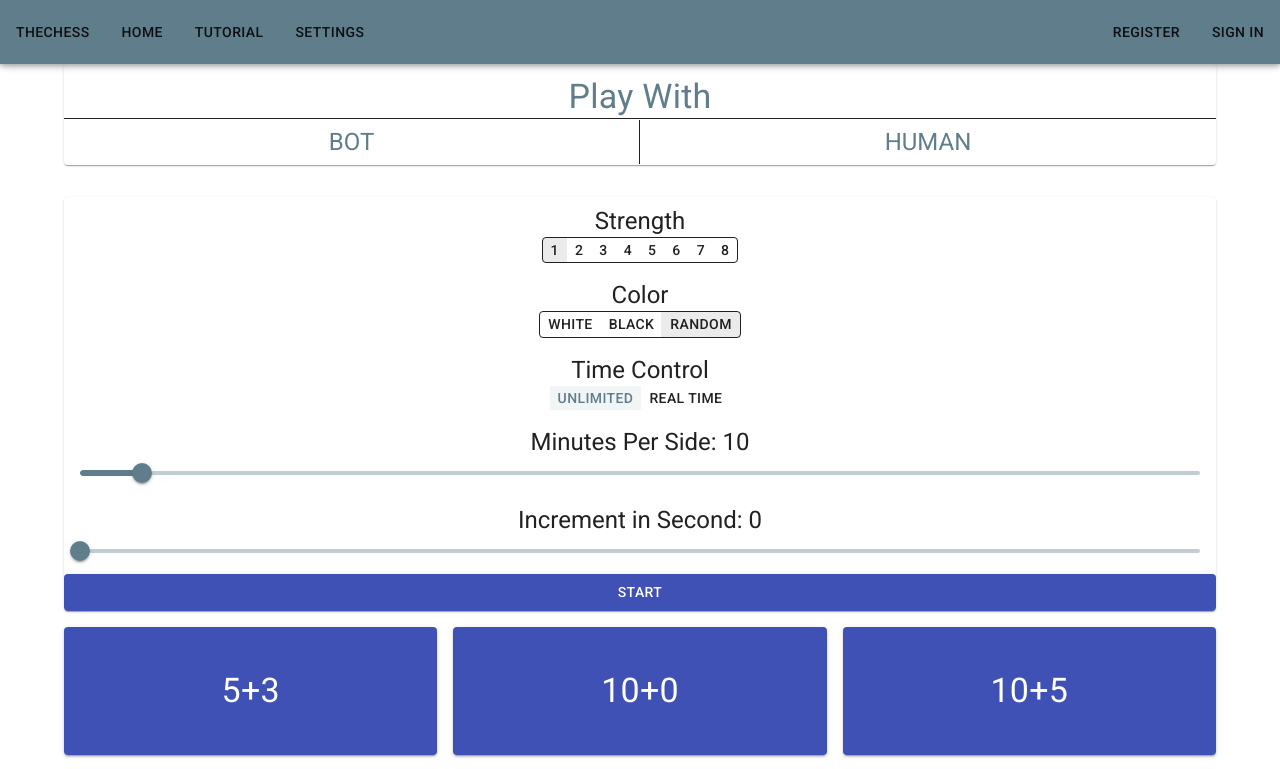
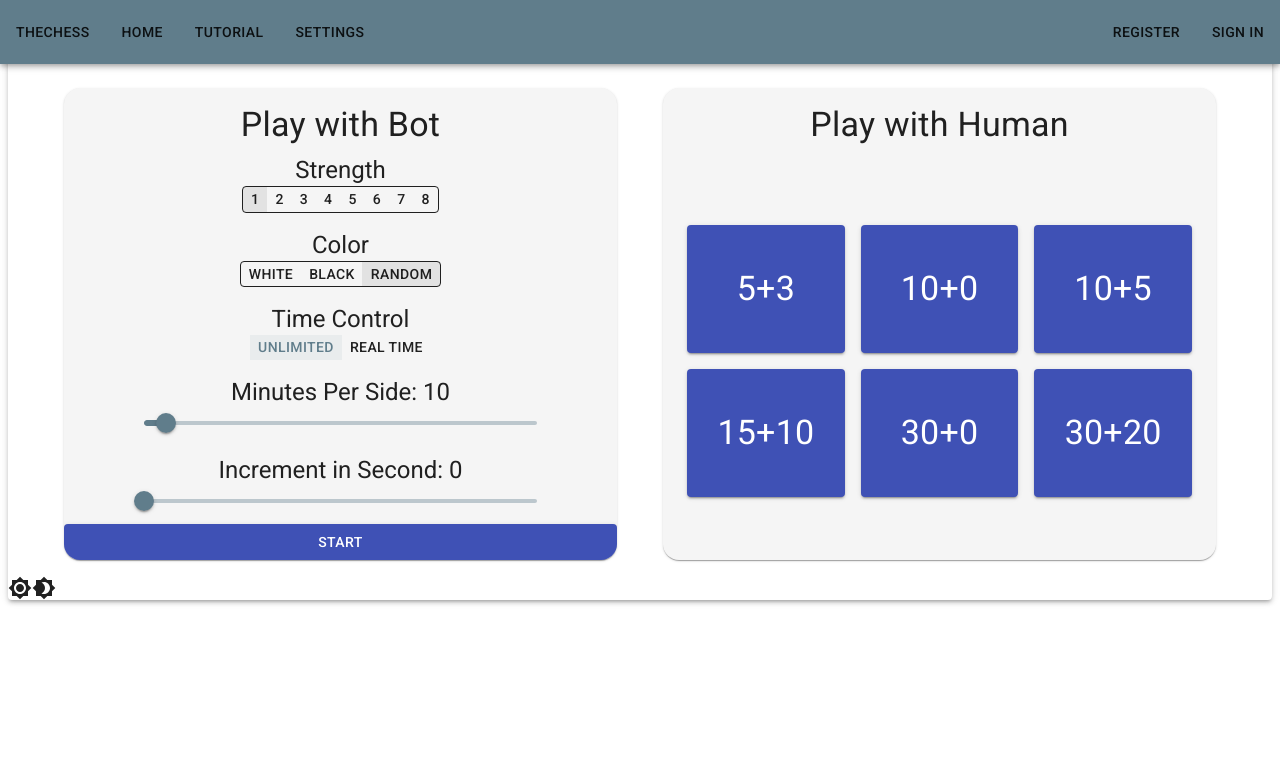
Before and after one commit to MarcelJulian/the-chess, a React (Create React App) app in the folder src/main/frontend/: page / in a window 1280 px wide. Shown: the top 769 px of the page. Built offline with nearby package versions, Linux system fonts and the light colour scheme.

Commit message:
refactor: :lipstick: change home and human styling

```diff
--- a/src/main/frontend/src/app.jsx
+++ b/src/main/frontend/src/app.jsx
@@ -1,21 +1,14 @@
 import React, { useState } from "react";
 
-import { GridItem } from "@chakra-ui/react";
 import { blue, brown, deepOrange } from "@material-ui/core/colors";
 import Brightness4Icon from "@mui/icons-material/Brightness4";
 import Brightness7Icon from "@mui/icons-material/Brightness7";
 import Box from "@mui/material/Box";
-import Button from "@mui/material/Button";
-import { blueGrey, green } from "@mui/material/colors";
-import Container from "@mui/material/Container";
-import Grid from "@mui/material/Grid";
+import { blueGrey, green, grey } from "@mui/material/colors";
 import IconButton from "@mui/material/IconButton";
 import Paper from "@mui/material/Paper";
 import { createTheme, ThemeProvider, styled } from "@mui/material/styles";
-import Switch from "@mui/material/Switch";
-import Typography from "@mui/material/Typography";
-import { height, width } from "@mui/system";
-import { BrowserRouter, Routes, Route } from "react-router-dom";
+import { Routes, Route } from "react-router-dom";
 
 import GBoard from "./components/Board";
 import NavBar from "./components/NavBar";
@@ -53,7 +46,12 @@ export default function App() {
   const greenTheme = createTheme({
     palette: {
       primary: blueGrey,
-      secondary: brown
+      secondary: brown,
+      neutral: {
+        dark: grey[900],
+        main: grey[500],
+        light: grey[100]
+      }
     }
   });
   const theme = createTheme({
@@ -77,16 +75,16 @@ export default function App() {
 
       <Paper elevation={3} style={{ height: "100%" }}>
         <NavBar />
-        <HomePage />
-        <HumanPage />
-        <SettingsPageDialog />
-        <GBoard />
+        {/* <HomePage /> */}
+        {/* <HumanPage /> */}
+        {/* <SettingsPageDialog />
+        <GBoard /> */}
         <Routes>
           {/* <Route path="/" element={<NavBar />} /> */}
           {/* <Route path="/" element={<GBoard />} /> */}
           {/* <Route path="/" element={<HumanPage />} /> */}
           {/* <Route path="/" element={<HomePage />} /> */}
-          <Route path="/" element={<MainMenu />} />
+          <Route path="/" element={<HomePage />} />
           <Route path="/settings" element={<SettingsPageDialog />} />
         </Routes>
 
--- a/src/main/frontend/src/components/NavBar/index.jsx
+++ b/src/main/frontend/src/components/NavBar/index.jsx
@@ -40,7 +40,8 @@ function NavBar() {
   };
 
   return (
-    <AppBar>
+    <>
+      <AppBar position="fixed">
         <Toolbar disableGutters>
           <Box display="flex">
             <NavBarButton to="/" text="TheChess" />
@@ -88,6 +89,8 @@ function NavBar() {
           </Box>
         </Toolbar>
       </AppBar>
+      <Toolbar />
+    </>
   );
 }
 
--- a/src/main/frontend/src/index.jsx
+++ b/src/main/frontend/src/index.jsx
@@ -2,51 +2,16 @@ import "./index.css";
 
 import React from "react";
 
-import { ChakraProvider, GridItem } from "@chakra-ui/react";
-import { brown } from "@material-ui/core/colors";
-import Brightness4Icon from "@mui/icons-material/Brightness4";
-import Brightness7Icon from "@mui/icons-material/Brightness7";
-import Box from "@mui/material/Box";
-import Button from "@mui/material/Button";
-import { green } from "@mui/material/colors";
-import Container from "@mui/material/Container";
-import Grid from "@mui/material/Grid";
-import IconButton from "@mui/material/IconButton";
-import Paper from "@mui/material/Paper";
-import { createTheme, ThemeProvider, styled } from "@mui/material/styles";
-import Switch from "@mui/material/Switch";
-import Typography from "@mui/material/Typography";
-import { height, width } from "@mui/system";
 import ReactDOM from "react-dom";
-import { BrowserRouter, Routes, Route } from "react-router-dom";
+import { BrowserRouter } from "react-router-dom";
 
 import App from "./app";
-// import HumanPage from "pages/HumanPage";
-
-function Item(props) {
-  const { sx, ...other } = props;
-  return (
-    <Box
-      sx={{
-        p: 2,
-        // m: 1,
-        // borderRadius: 2,
-        fontSize: "1rem",
-        fontWeight: "700",
-        ...sx
-      }}
-      {...other}
-    />
-  );
-}
 
 ReactDOM.render(
   <React.StrictMode>
-    <ChakraProvider>
-      <BrowserRouter>
-        <App />
-      </BrowserRouter>
-    </ChakraProvider>
+    <BrowserRouter>
+      <App />
+    </BrowserRouter>
     {/* <MainMenu /> */}
     {/* <SettingsPageDialog /> */}
   </React.StrictMode>,
--- a/src/main/frontend/src/pages/HomePage/index.jsx
+++ b/src/main/frontend/src/pages/HomePage/index.jsx
@@ -1,9 +1,10 @@
 import React, { useState } from "react";
 
+import { background } from "@chakra-ui/react";
 import Box from "@mui/material/Box";
 import Button from "@mui/material/Button";
 import Card from "@mui/material/Card";
-import { amber, deepOrange, grey } from "@mui/material/colors";
+import { grey } from "@mui/material/colors";
 import Container from "@mui/material/Container";
 import Grid from "@mui/material/Grid";
 import Slider from "@mui/material/Slider";
@@ -11,6 +12,9 @@ import { ThemeProvider, useTheme, createTheme } from "@mui/material/styles";
 import ToggleButton from "@mui/material/ToggleButton";
 import ToggleButtonGroup from "@mui/material/ToggleButtonGroup";
 import Typography from "@mui/material/Typography";
+import { borderRadius } from "@mui/system";
+
+import HumanPage from "../HumanPage";
 
 function SectionBox(props) {
   return (
@@ -30,6 +34,14 @@ function SectionBoxTitle({ label }) {
     <Typography variant="h5" sx={{ marginBottom: "0.5rem" }}>
       {label}
     </Typography>
+  );
+}
+
+function CardTitle({ label }) {
+  return (
+    <Box display="flex" justifyContent="center">
+      <Typography variant="h4">{label}</Typography>
+    </Box>
   );
 }
 
@@ -60,6 +72,8 @@ function BotColorButtonGroup({ botColor, handleBotColorChange }) {
     </ToggleButtonGroup>
   );
 }
+
+// TODO: refactor
 
 function HomePage() {
   // replace with store
@@ -108,10 +122,10 @@ function HomePage() {
   };
 
   return (
-    <Box sx={{ marginTop: "5%" }}>
+    <Box sx={{ marginTop: "1rem" }}>
       <Container>
         {/* Container Atas */}
-        <Card elevation={1} sx={{ marginBottom: "2rem" }}>
+        {/* <Card elevation={1} sx={{ marginBottom: "2rem" }}>
           <Box
             display="flex"
             flexDirection="column"
@@ -171,11 +185,25 @@ function HomePage() {
               </Button>
             </Box>
           </Box>
-        </Card>
+        </Card> */}
+        {/* Container Bawah */}
 
-        {/* Container Bawah */}
-        <Card sx={{ marginBottom: "1rem" }}>
-          <Box display="flex" flexDirection="column">
+        <Box display="flex" justifyContent="space-between">
+          <Card
+            sx={{
+              marginBottom: "1rem",
+              borderRadius: "16px",
+              width: "48%",
+              paddingTop: "1rem",
+              backgroundColor: grey[100]
+            }}
+          >
+            <CardTitle label="Play with Bot" />
+            <Box
+              display="flex"
+              flexDirection="column"
+              sx={{ paddingX: "4rem" }}
+            >
               {/* Box Strength Level AI */}
               <SectionBox>
                 <SectionBoxTitle label="Strength" />
@@ -232,9 +260,12 @@ function HomePage() {
                   max={180}
                 />
               </SectionBox>
+            </Box>
             {/* Box START */}
+            <Box display="flex">
               <Button
                 variant="contained"
+                fullWidth
                 disabled={
                   botTimeControlMinute === 0 && botTimeControlIncrement === 0
                 }
@@ -243,6 +274,27 @@ function HomePage() {
               </Button>
             </Box>
           </Card>
+          <Card
+            sx={{
+              marginBottom: "1rem",
+              borderRadius: "16px",
+              width: "48%",
+              backgroundColor: grey[100]
+            }}
+          >
+            <Box
+              display="flex"
+              flexDirection="column"
+              alignItems="center"
+              sx={{ height: "100%", paddingTop: "1rem" }}
+            >
+              <CardTitle label="Play with Human" />
+              <Box display="flex" alignItems="center" sx={{ height: "100%" }}>
+                <HumanPage />
+              </Box>
+            </Box>
+          </Card>
+        </Box>
       </Container>
     </Box>
   );
--- a/src/main/frontend/src/pages/HumanPage/index.jsx
+++ b/src/main/frontend/src/pages/HumanPage/index.jsx
@@ -1,10 +1,11 @@
 import React from "react";
 
-import Box from "@mui/material/Box";
 import Button from "@mui/material/Button";
 import Container from "@mui/material/Container";
 import Grid from "@mui/material/Grid";
+import { styled } from "@mui/material/styles";
 import Typography from "@mui/material/Typography";
+import { borderRadius } from "@mui/system";
 
 function TimeControlButton({ label }) {
   return (
@@ -39,14 +40,12 @@ function HumanPage() {
     ));
 
   return (
-    <Box>
     <Container>
       {/* Container Bawah */}
       <Grid container spacing={2}>
         {wrapWithGridItem(timeControlButtons)}
       </Grid>
     </Container>
-    </Box>
   );
 }
 
```
Lines whose indentation alone changed are shown as unchanged.
